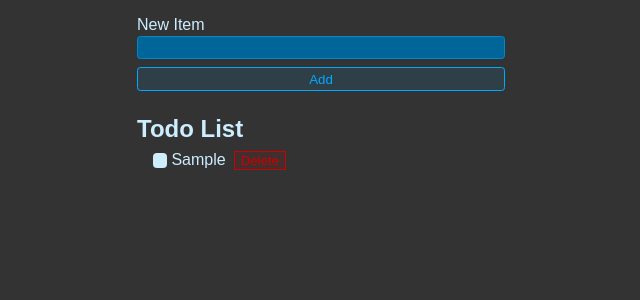
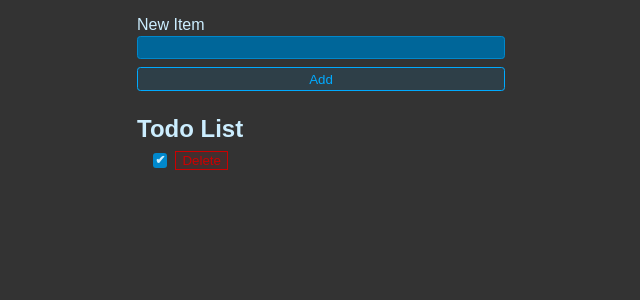
Before and after one commit to JustinNguyen2003/Todo-List, a React (Vite) app: page / in a window 1280 px wide. Both pictures are taken after typing "Sample" into the empty fields and a click on the button "Add". Shown: the top 300 px of the page, without its empty margins (319-959 px from the left). Built offline with nearby package versions, Linux system fonts and the light colour scheme.

Commit message:
Broke down into components. There is bug in TodoList or TodoItem.

```diff
--- a/src/App.jsx
+++ b/src/App.jsx
@@ -1,20 +1,18 @@
 import "./styles.css"
 import { useState } from "react"
+import { NewTodoForm } from "./NewTodoForm"
+import { TodoList } from "./TodoList"
 
 export default function App() {
-  const [newItem, setNewItem] = useState("")
   const [todos, setTodos] = useState([])
 
-  function handleSubmit(e){
-    e.preventDefault()
-
+  function addTodo(title){
     setTodos(currentTodos => {
       return [
         ...currentTodos,
-        {id: crypto.randomUUID(), title: newItem, completed: false},
+        {id: crypto.randomUUID(), title, completed: false},
       ]
   })
-  setNewItem("")
   }
 
 
@@ -39,27 +37,9 @@ export default function App() {
 
   return (
     <>
-    <form onSubmit={handleSubmit} className="new-item-form">
-      <div className="form-row">
-        <label htmlFor="item">New Item</label>
-        <input value={newItem} onChange={e => setNewItem(e.target.value)} type="text" id="item" />
-      </div>
-      <button className="btn">Add</button>
-    </form>
+    <NewTodoForm addTodo={addTodo} />
     <h1 className="header">Todo List</h1>
-    <ul className="list">
-      {todos.length === 0 && "All tasks completed"}
-      {todos.map(todo => {
-        return <li key={todo.id}>
-        <label>
-          <input type="checkbox" checked={todo.completed} onChange={e => toggleTodo(todo.id, e.target.checked)} />
-          {todo.title}
-        </label>
-        <button onClick={() => deleteTodo(todo.id)} className="deleteBtn">Delete</button>
-      </li>
-      } )}
-
-    </ul>
+    <TodoList todos={todos} />
     </>
   )
 }
--- /dev/null
+++ b/src/NewTodoForm.jsx
@@ -0,0 +1,25 @@
+import { useState } from "react"
+
+export function NewTodoForm(props){
+    const [newItem, setNewItem] = useState("")
+
+    function handleSubmit(e){
+        e.preventDefault()
+        if(newItem === "") return
+
+        props.addTodo(newItem)
+
+      setNewItem("")
+      }
+
+
+    return(
+    <form onSubmit={handleSubmit} className="new-item-form">
+      <div className="form-row">
+        <label htmlFor="item">New Item</label>
+        <input value={newItem} onChange={e => setNewItem(e.target.value)} type="text" id="item" />
+      </div>
+      <button className="btn">Add</button>
+    </form>
+    )
+}
--- /dev/null
+++ b/src/TodoItem.jsx
@@ -0,0 +1,11 @@
+export function TodoItem( id, completed, title ){
+    return(
+    <li>
+        <label>
+          <input type="checkbox" checked={completed} onChange={e => toggleTodo(id, e.target.checked)} />
+          {title}
+        </label>
+        <button onClick={() => deleteTodo(id)} className="deleteBtn">Delete</button>
+    </li>
+    )
+}
--- /dev/null
+++ b/src/TodoList.jsx
@@ -0,0 +1,15 @@
+import { TodoItem } from "./TodoItem"
+
+export function TodoList({ todos }){
+    return(
+    <ul className="list">
+      {todos.length === 0 && "All tasks completed"}
+      {todos.map(todo => {
+        return (
+            <TodoItem completed={todo.completed} id={todo.id} title={todo.title} key={todo.key} />
+        )
+      } )}
+
+    </ul>
+    )
+}
```
